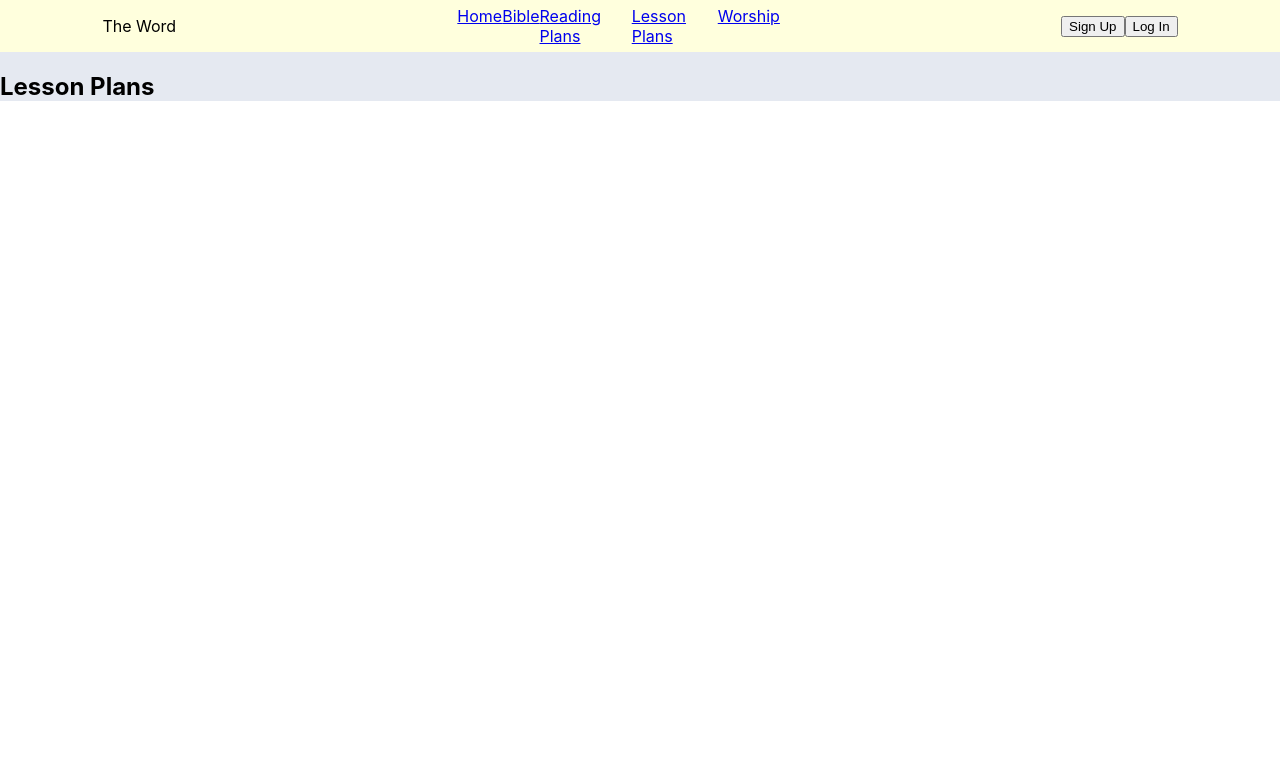
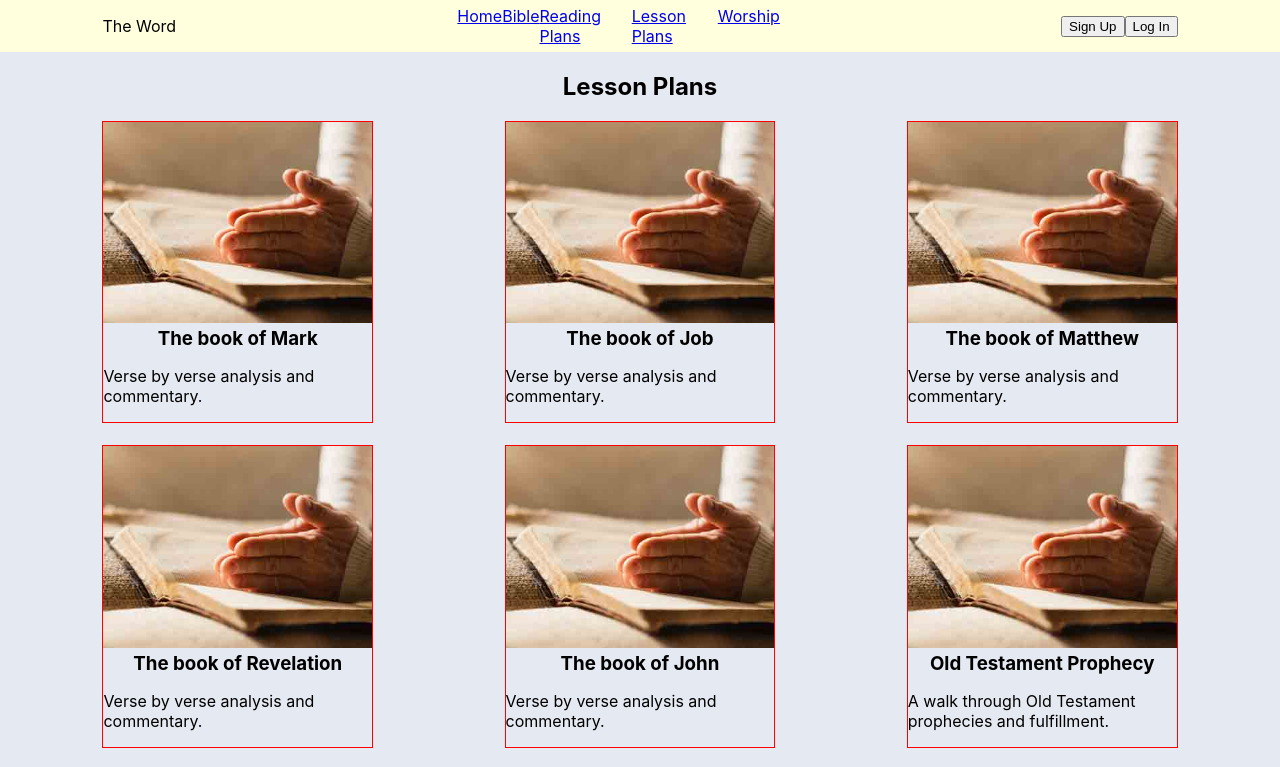
Before and after one commit to HammondBrandon-FS/projectPortfolio4, a React (Create React App) app in the folder bible-app/: page /lessonPlans in a window 1280 px wide. Shown: the top 767 px of the page. Built offline with nearby package versions, Linux system fonts and the light colour scheme; no server answers.

Commit message:
Lesson page laid out.

```diff
--- /dev/null
+++ b/bible-app/src/components/Less.js
@@ -0,0 +1,32 @@
+// Lesson Plan Component 2
+
+// Image
+import Pray from '../images/pray.jpg';
+
+const Less = props => {
+    return (
+        <div style={styles.container}>
+            <img style={styles.image} src={Pray} alt='praying hands on Bible'></img>
+            <h3 style={styles.heading}>{props.title}</h3>
+            <p>{props.desc}</p>
+        </div>
+    );
+}
+
+export default Less;
+
+const styles = {
+    container: {
+        width: '25%',
+        border: '1px solid red',
+        marginBottom: '2%'
+    },
+    image: {
+        width: '100%',
+        height: 'auto'
+    },
+    heading: {
+        textAlign: 'center',
+        margin: '0'
+    }
+}
--- a/bible-app/src/pages/Lesson.js
+++ b/bible-app/src/pages/Lesson.js
@@ -1,9 +1,21 @@
 // Lesson Plan Page Component
+
+// Components
+import Less from '../components/Less';
 
 const Lesson = () => {
     return (
         <div style={styles.container}>
-            <h2>Lesson Plans</h2>
+            <h2 style={styles.heading}>Lesson Plans</h2>
+            <div style={styles.lessons}>
+                <Less title='The book of Mark' desc='Verse by verse analysis and commentary.'/>
+                <Less title='The book of Job' desc='Verse by verse analysis and commentary.'/>
+                <Less title='The book of Matthew' desc='Verse by verse analysis and commentary.'/>
+                <Less title='The book of Revelation' desc='Verse by verse analysis and commentary.'/>
+                <Less title='The book of John' desc='Verse by verse analysis and commentary.'/>
+                <Less title='Old Testament Prophecy' desc='A walk through Old Testament prophecies and fulfillment.'/>
+                <Less title='The Character of God' desc='A look at the nature and characteristics of God in the Bible.'/>
+            </div>
         </div>
     );
 }
@@ -12,6 +24,14 @@ export default Lesson;
 
 const styles = {
     container: {
-
+        padding: '0 8%'
+    },
+    heading: {
+        textAlign: 'center'
+    },
+    lessons: {
+        display: 'flex',
+        flexWrap: 'wrap',
+        justifyContent: 'space-between'
     }
 }
```
Also changed, not shown: bible-app/src/pages/Login.js (added, +17 -0 lines), bible-app/src/pages/Signup.js (added, +17 -0 lines), bible-app/src/images/pray.jpg (added).
